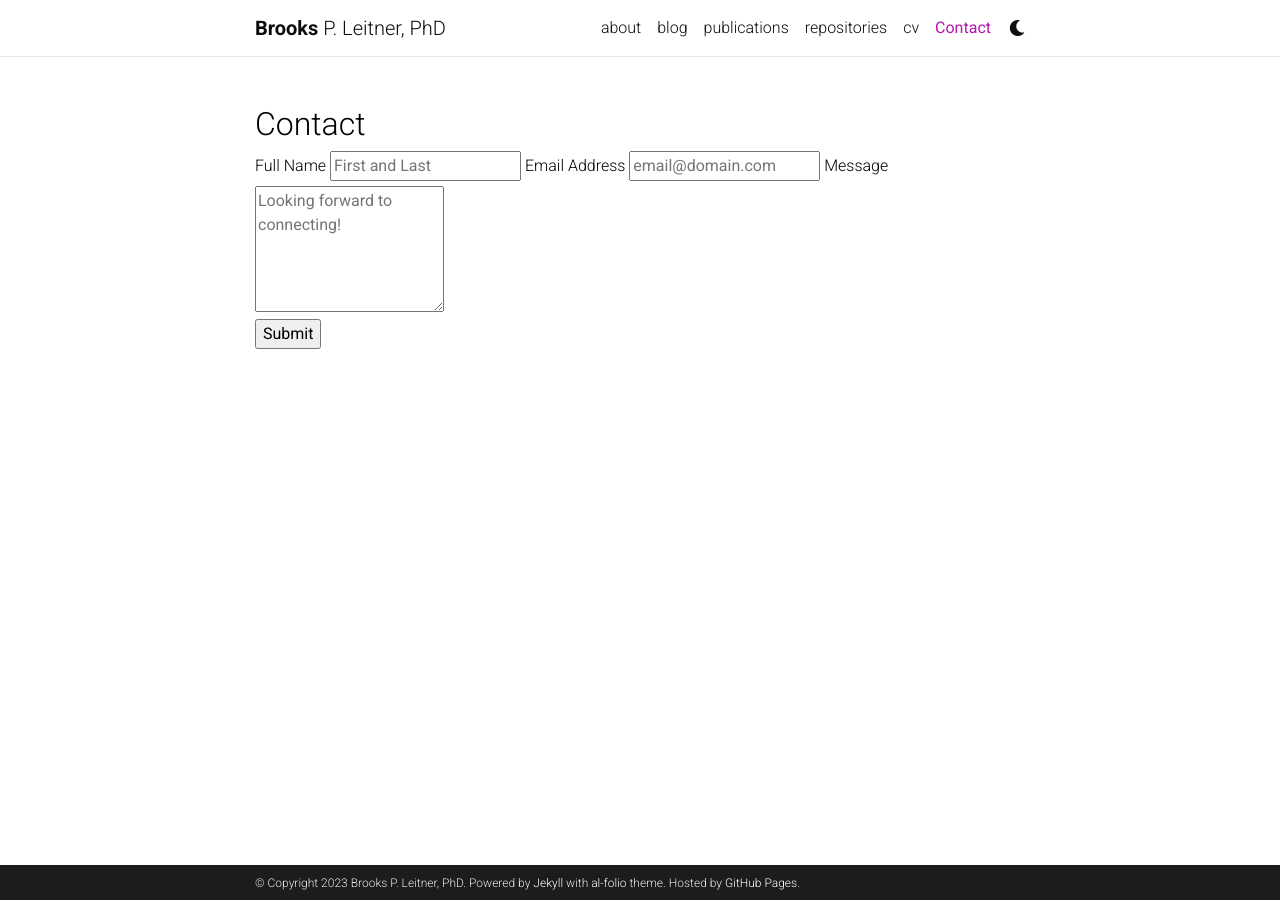
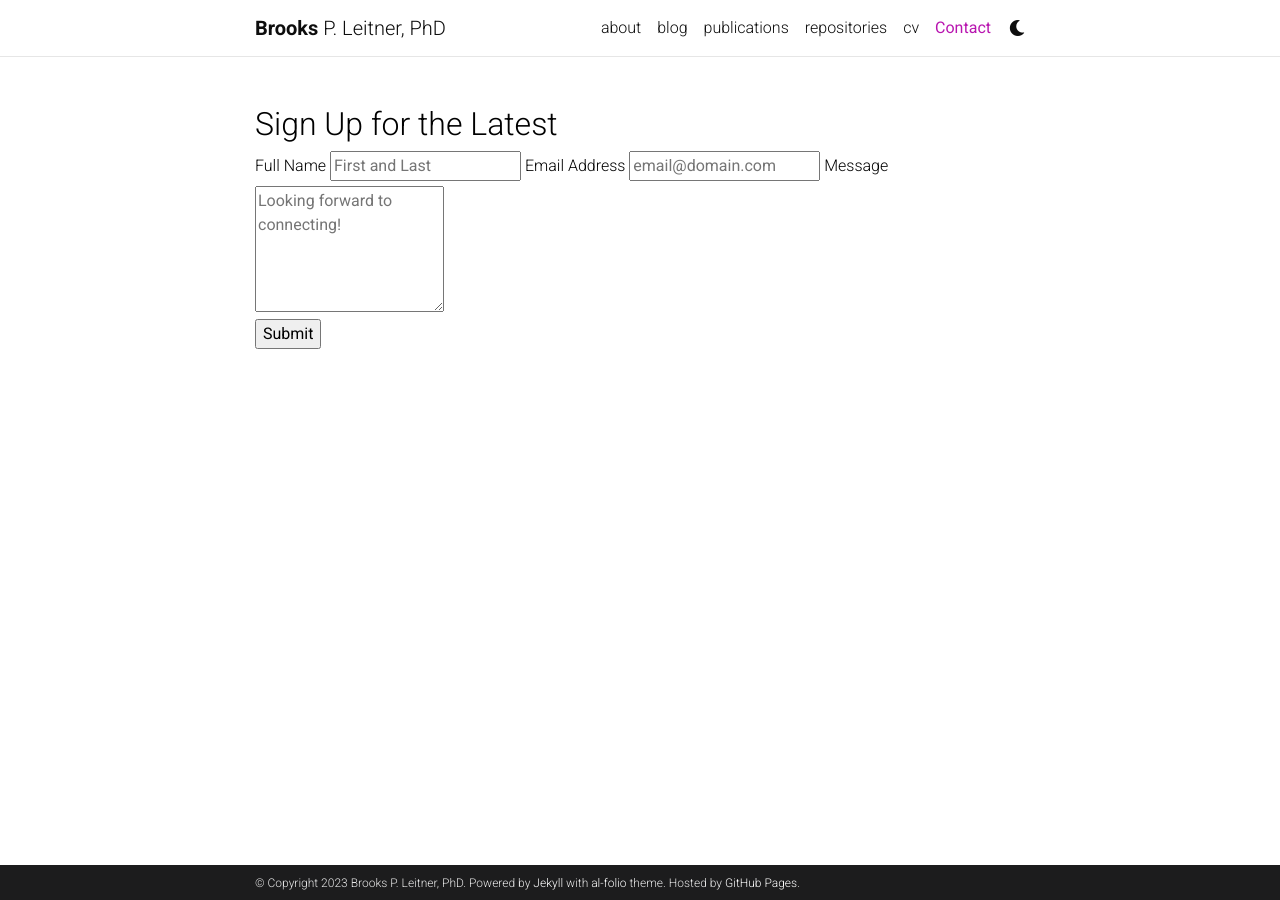
Before and after one commit to BrooksLeitner/BrooksLeitner.github.io, a Jekyll site: the page built from _pages/contact.md, in a window 1280 px wide. Built offline with Jekyll 4.4.1, drawn with Linux system fonts in a browser that asks for light colours; comment, search, counter and statistics services are not loaded; a style sheet for code colours, icons or effects is not loaded.

Commit message:
update title for contact

```diff
--- a/_layouts/contact_form.html
+++ b/_layouts/contact_form.html
@@ -2,7 +2,7 @@
 layout: default
 ---
 
-<h2>Contact</h2>
+<h2>Sign Up for the Latest</h2>
 
 <form id="mvojowlv" name="simple-contact-form" accept-charset="utf-8" action="https://formspree.io/f/mvojowlv" method="post">
   <fieldset id="fs-frm-inputs">
```
